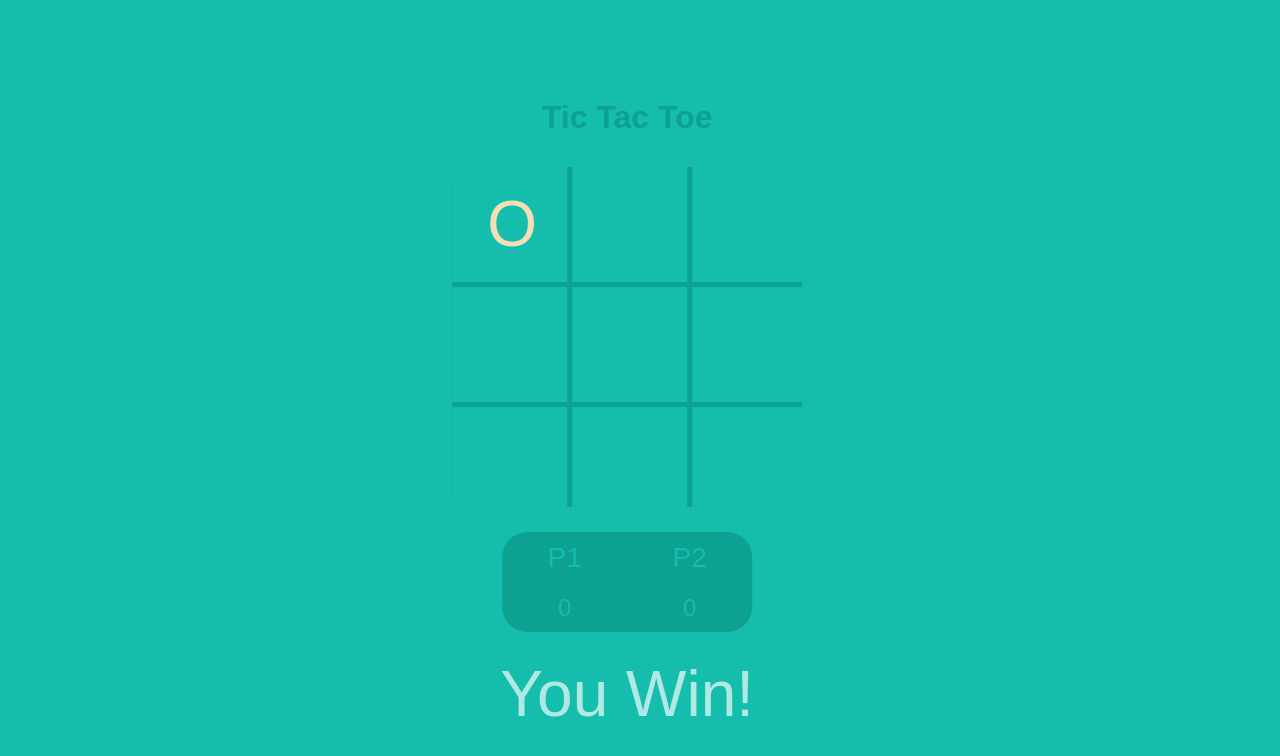
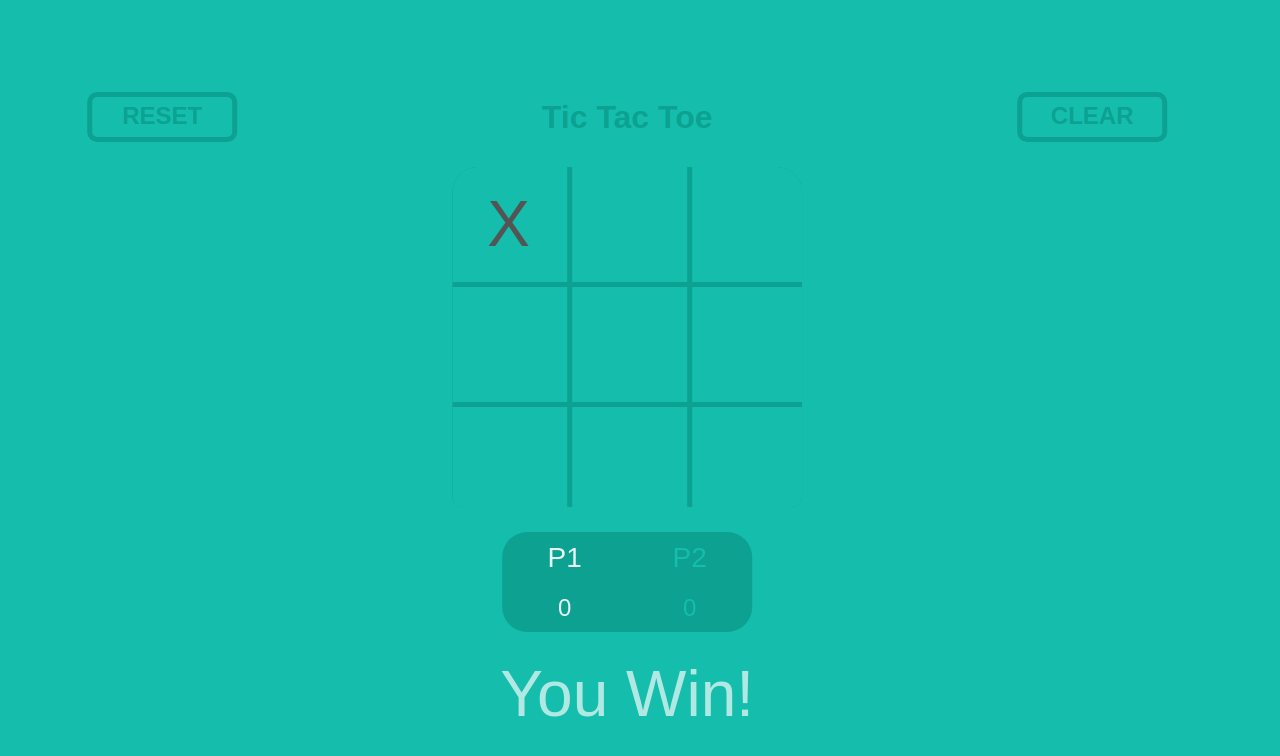
Before and after one commit to vikas236/Tic_Tac_Toe, a plain HTML site: page index.html in a window 1280 px wide. Both pictures are taken after a click on the element 509 px from the left and 224 px from the top of the page. Drawn offline with Linux system fonts and the light colour scheme.

Commit message:
add player turns function, clear button

```diff
--- a/index.html
+++ b/index.html
@@ -16,16 +16,18 @@
             <div class="box"></div>
     </div>
     <div class="score">
-        <div class="col">
-            <span class="player p1">P1</span>
+        <div class="col p1">
+            <span class="player">P1</span>
             <span class="points">0</span>
         </div>
-        <div class="col">
-            <span class="player p2">P2</span>
+        <div class="col p2">
+            <span class="player">P2</span>
             <span class="points">0</span>
         </div>
     </div>
     <span class="decision">You Win!</span>
+    <span class="reset">RESET</span>
+    <span class="clear">CLEAR</span>
 </div>
 </body>
 <script src="script.js"></script>
--- a/script.js
+++ b/script.js
@@ -2,18 +2,27 @@
 const game = document.querySelector(".game");
 const start = document.querySelector(".start");
 const box = document.querySelector(".box");
+const reset = document.querySelector(".reset");
+const clear = document.querySelector(".clear");
+const p1 = document.querySelector(".p1");
+const p2 = document.querySelector(".p2");
 
 
 // Function declaration
 const play = (() => {
+    // Webpage reacting to Escape and Enter Keys
+    const keys = () => {
         window.addEventListener("keydown", function (e) {
             if (e.key == "Escape") {
-            play.clear();
+                play.close();
             }
             if (e.key == "Enter") {
                 play.show();
             }
         });
+    }
+
+    // Show tic tac toe grid
     const show = () => {
         game.classList.add("play");
         start.style.display = "none";
@@ -21,30 +30,61 @@ const play = (() => {
         const shell = document.querySelectorAll(".shell");
         fillshells(shell);
     };
+
+    // Draw stripes in tic tac toe grid
     const fillStripes = () => {
         for (let i = 0; i < 9; i++) {
             box.appendChild(document.createElement("div"));
             box.childNodes[i].classList.add("shell");
         };
     }
+
+    // Fill shell with users symbol
     const fillshells = (shell) => {
+        let turn = 0;
         for (let i = 0; i < shell.length; i++) {
             shell[i].addEventListener("click", function () {
-                this.innerHTML = "O";
-                console.log(this.style);
+                if (this.innerHTML == "" && turn == 0) {
+                    this.style.color = "#545454";
+                    this.innerHTML = "X";
+                }
+                else if (this.innerHTML == "" && turn == 1) {
+                    this.style.color = "#F2EBD3";
+                    this.innerHTML =  "O";
+                };
+                turn = playerTurn(turn);
             });
         };
     };
-    const clear = () => {
+
+    const playerTurn = (turn) => {
+        if (turn == 0) { return 1; }
+        else { return 0; };
+    };
+
+    // Clear the grid
+    const close = () => {
+        clear();
         game.classList.remove("play");
         start.style.display = "block";
     };
 
-    return { show, clear };
+    // Reset the game
+    const clear = () => {
+        if (game.childNodes[3]) {
+            let box = game.childNodes[3];
+            for (let i = 0; i < (box.childNodes).length; i++) { box.childNodes[i].innerHTML = ""; };
+        };
+    };
+
+    return { show, clear, keys, close };
 })();
 
 
 
 // Function calling
 start.addEventListener("click", play.show);
+reset.addEventListener("click", play.close);
+clear.addEventListener("click", play.clear);
+play.keys();
 play.show();
--- a/styles.css
+++ b/styles.css
@@ -7,7 +7,9 @@
 /* Making text unselectable in elements */
 button,
 .game,
-.score {
+.score,
+.reset,
+.clear {
     -webkit-user-select: none;
     /* Safari */
     -ms-user-select: none;
@@ -15,6 +17,7 @@ button,
     user-select: none;
     /* Standard syntax */
 }
+
 
 /* Styling body */
 body {
@@ -31,6 +34,7 @@ body {
     transform: translate(-1%, -1%);
     transition: all .3s ease;
 }
+
 
 /* Heading for the game */
 body h1 {
@@ -55,6 +59,7 @@ body .game {
     transition: .3s;
 }
 
+
 /* Styling the tic tac toe grid */
 .game .box {
     display: none;
@@ -68,6 +73,7 @@ body .game {
     margin-top: 10px;
 }
 
+
 /* Play button */
 .game .start {
     font-size: 24px;
@@ -75,12 +81,12 @@ body .game {
     font-weight: 600;
     margin: 0 25px;
     transition: .4s;
-    cursor: pointer;
 }
 
 .game .start:hover {
     color: rgba(0, 0, 0, .5);
 }
+
 
 /* Divide Game box into cells using stripes */
 body .game .shell {
@@ -92,6 +98,7 @@ body .game .shell {
     font-size: 64px;
     padding: 20px 35px;
 }
+
 
 /* Score Board */
 .score {
@@ -109,16 +116,19 @@ body .game .shell {
     display: flex;
     flex-direction: column;
     justify-content: space-around;
+    color: #14BDAC;
+}
+
+.score .p1 {
+    color: rgba(255, 255, 255, .9);
 }
 
 .score .player {
     font-size: 28px;
-    color: #14BDAC;
 }
 
 .score .points {
     font-size: 24px;
-    color: #14BDAC;
     text-align: center;
 }
 
@@ -128,6 +138,8 @@ body .game .shell {
     inset: 25px;
 }
 
+
+/* Winner or Loser */
 .decision {
     color: #0DA192;
     color: rgba(255, 255, 255, .666);
@@ -135,3 +147,40 @@ body .game .shell {
     margin-top: 25px;
     margin-bottom: -25px;
 }
+
+
+/* Reset button to reset the game */
+.reset, .clear {
+    width: 150px;
+    height: 50px;
+    position: absolute;
+    border: 5px solid #0DA192;
+    border-radius: 10px;
+    background: #14BDAC;
+    color: #0DA192;
+    font-size: 24px;
+    font-weight: 600;
+    transition: .3s;
+    cursor: default;
+    text-align: center;
+    padding: 5px 0;
+}
+
+.reset {
+    inset: 100px;
+}
+
+.reset:hover {
+    color:rgba(0, 0, 0, .5);
+}
+
+
+/* Clear button to clear the tic tac toe grid */
+.clear {
+    top: 100px;
+    right: 100px;
+}
+
+.clear:hover {
+    color: rgba(0, 0, 0, .5);
+}
```
Lines whose indentation alone changed are shown as unchanged.
